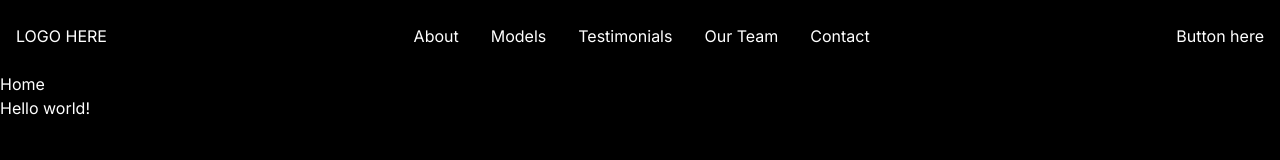
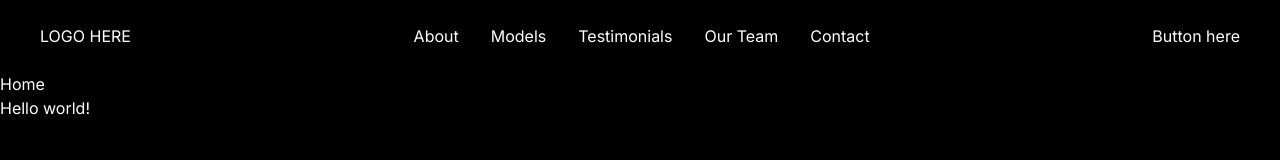
Before and after one commit to philrussel21/dream-drive-rentals, a Next.js app: page / in a window 1280 px wide. Shown: the top 160 px of the page. Built offline with nearby package versions, Linux system fonts and the light colour scheme.

Commit message:
chore: update tailwind container config

```diff
--- a/tailwind.config.ts
+++ b/tailwind.config.ts
@@ -8,11 +8,18 @@ const config: Config = {
   ],
   theme: {
     container: {
-      center: true,
-      padding: {
-        DEFAULT: '1rem',
-      },
-    },
+			center: true,
+			padding: {
+				DEFAULT: '1rem',
+				lg: '2.5rem',
+			},
+			screens: {
+				sm: '640px',
+				md: '768px',
+				lg: '1024px',
+				xl: '1280px',
+			},
+		},
     extend: {
     },
   },
```
